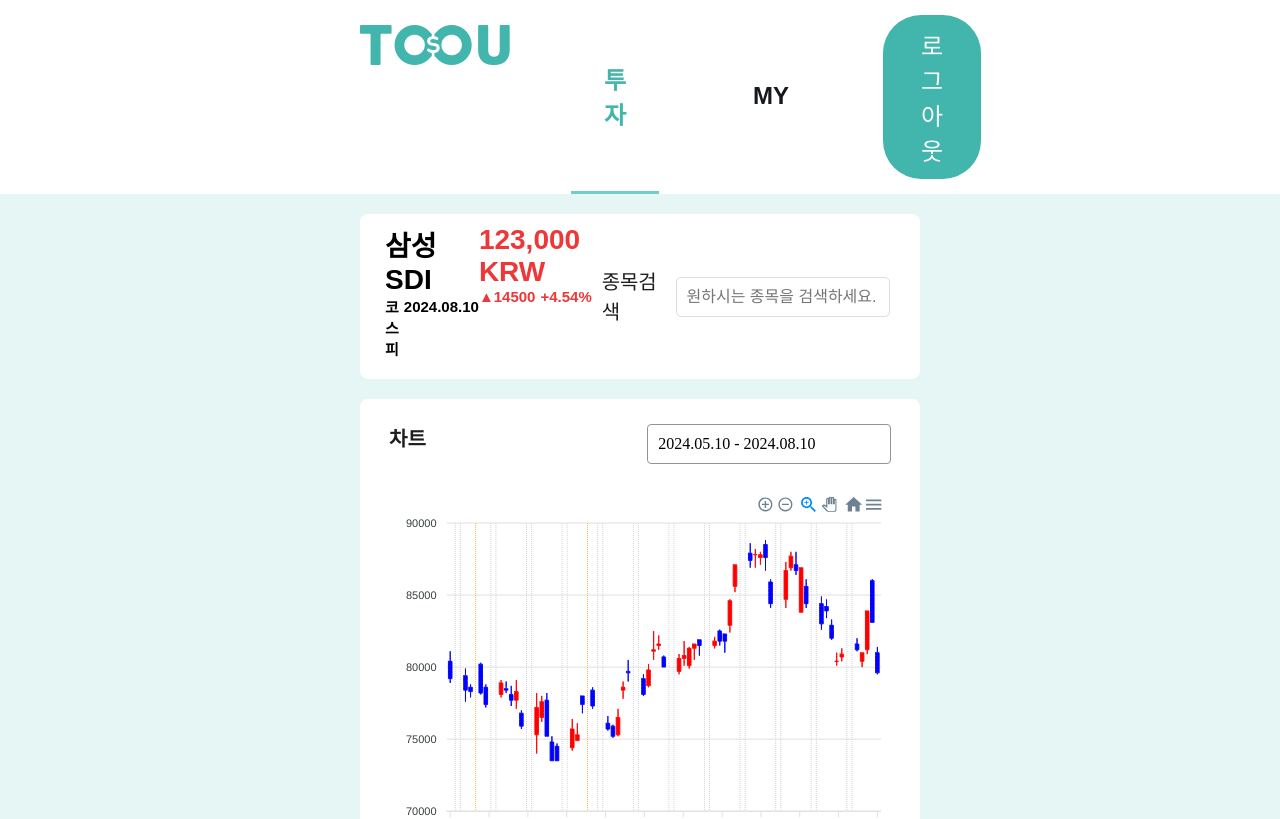
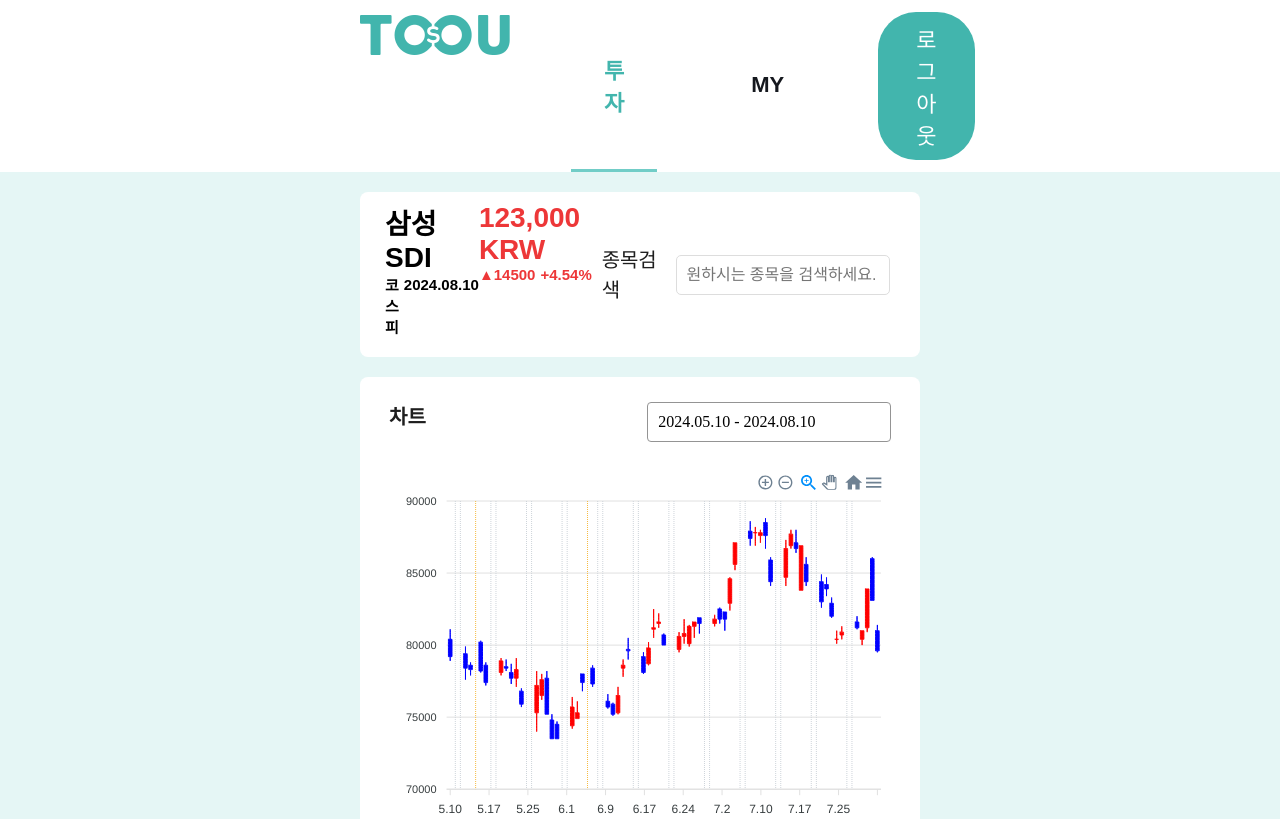
Before and after one commit to fintech4/frontend, a React (Create React App) app: page /main in a window 1280 px wide. Shown: the top 819 px of the page. Built offline with nearby package versions, Linux system fonts and the light colour scheme; a web font is replaced by a local one.

Commit message:
fix: style 변경사항 바로잡기

```diff
--- a/src/components/ui/bar/Navigation.jsx
+++ b/src/components/ui/bar/Navigation.jsx
@@ -8,7 +8,7 @@ const NavigationBar = styled.nav`
 `;
 
 const NavigationWrapper = styled.div`
-  width: 1532px;
+  width: 1200px;
   margin: 0 auto;
   padding: 0 360px;
   display: flex;
@@ -18,8 +18,9 @@ const NavigationWrapper = styled.div`
 const HomeLinkWrapper = styled.ul``;
 
 const LogoImage = styled.img`
+  display: block;
   width: 150px;
-  padding: 25px 0;
+  padding: 15px 0;
 `;
 
 const TabLinkWrapper = styled.ul`
@@ -41,7 +42,7 @@ const TabLinkListElement = styled.li`
   padding: 0 33px;
   height: calc(100% - 3px);
   margin: 0 0 3px;
-  font-size: 24px;
+  font-size: 22px;
   font-weight: 600;
   color: #15181e;
   display: flex;
@@ -66,11 +67,11 @@ const SignInWrapper = styled.div`
 `;
 
 const SignInLink = styled(Link)`
-  margin: 15px 0;
-  padding: 12px 38px;
+  margin: 12px 0;
+  padding: 10px 38px;
   border-radius: 38px;
   color: #fff;
-  font-size: 24px;
+  font-size: 22px;
   background-color: #42b5ad;
   display: flex;
   justify-content: center;
```
